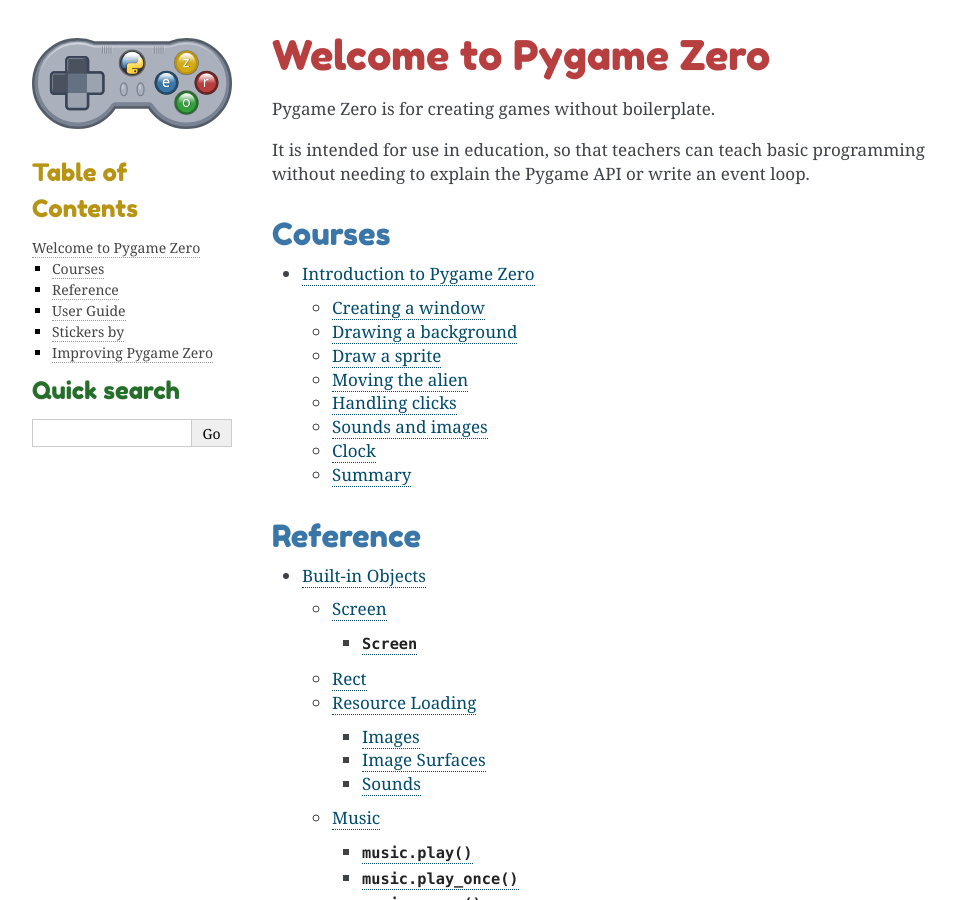
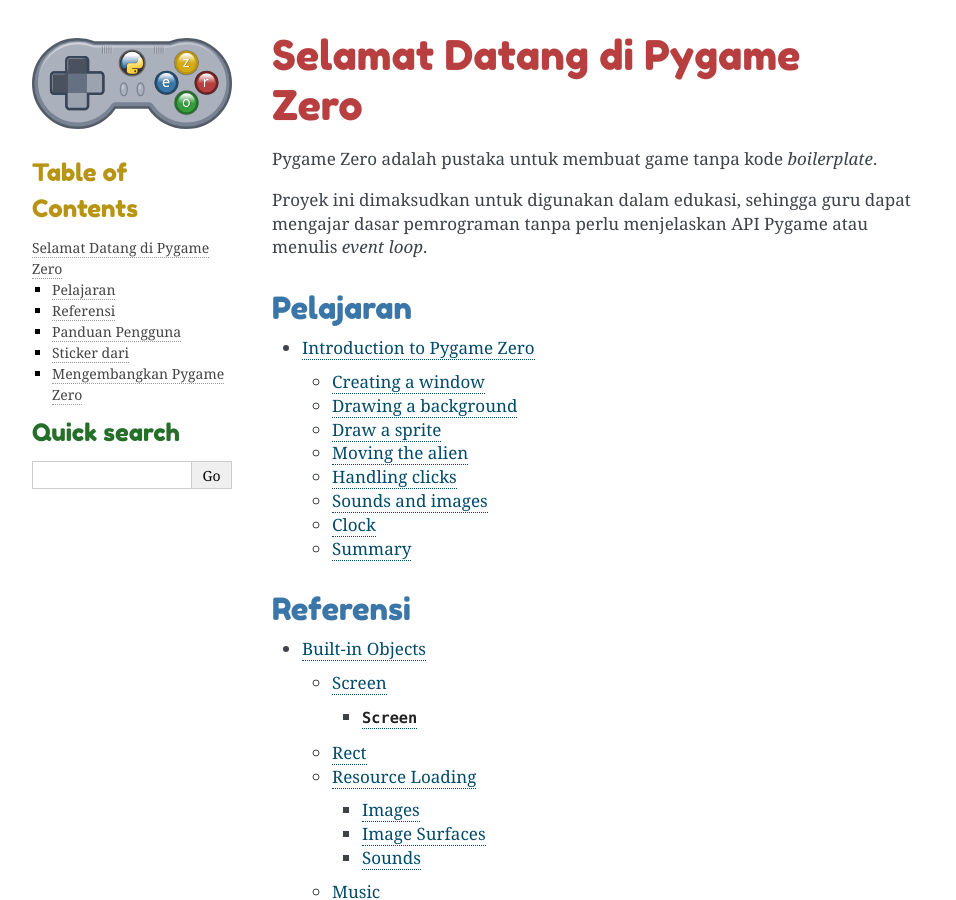
Before and after one commit to mamat-rahmat/pgzero-indonesian, a Sphinx documentation site: the page built from doc/index.rst, in a window 1280 px wide and 900 px high. Shown: the whole window, without its empty margins (148-1104 px from the left). Built offline with Sphinx 7.4.7, drawn with Linux system fonts in a browser that asks for light colours; pages that are not in the unit, such as notebooks, are missing from menus; some of the changed text lies outside the part shown.

Commit message:
Translate index.rst

```diff
--- a/doc/index.rst
+++ b/doc/index.rst
@@ -3,17 +3,17 @@
    You can adapt this file completely to your liking, but it should at least
    contain the root `toctree` directive.
 
-Welcome to Pygame Zero
-======================
+Selamat Datang di Pygame Zero
+=============================
 
-Pygame Zero is for creating games without boilerplate.
+Pygame Zero adalah pustaka untuk membuat game tanpa kode *boilerplate*.
 
-It is intended for use in education, so that teachers can teach basic
-programming without needing to explain the Pygame API or write an event loop.
+Proyek ini dimaksudkan untuk digunakan dalam edukasi, sehingga guru dapat mengajar dasar
+pemrograman tanpa perlu menjelaskan API Pygame atau menulis *event loop*.
 
 
-Courses
--------
+Pelajaran
+---------
 
 .. toctree::
     :maxdepth: 2
@@ -25,7 +25,7 @@
 .. learn-programming
 .. flappy-bird
 
-Reference
+Referensi
 ---------
 
 .. toctree::
@@ -34,8 +34,8 @@
     hooks
     builtins
 
-User Guide
-----------
+Panduan Pengguna
+----------------
 
 .. toctree::
     :maxdepth: 2
@@ -47,16 +47,16 @@
     changelog
 
 
-Stickers by |Sticker Mule|
---------------------------
+Sticker dari |Sticker Mule|
+---------------------------
 
 .. |Sticker Mule| image:: _static/sticker-mule.svg
     :alt: Sticker Mule
     :height: 40
     :target: https://www.stickermule.com/supports/opensource
 
-`Sticker Mule`_ have graciously offered to provide Pygame Zero laptop stickers
-for learners.
+`Sticker Mule`_ dengan murah hati menawarkan untuk menyediakan stiker laptop Pygame Zero
+untuk pelajar.
 
 .. _`Sticker Mule`: https://www.stickermule.com/supports/opensource
 
@@ -66,8 +66,8 @@
     stickers
 
 
-Improving Pygame Zero
----------------------
+Mengembangkan Pygame Zero
+-------------------------
 
 .. toctree::
     :maxdepth: 2
```
